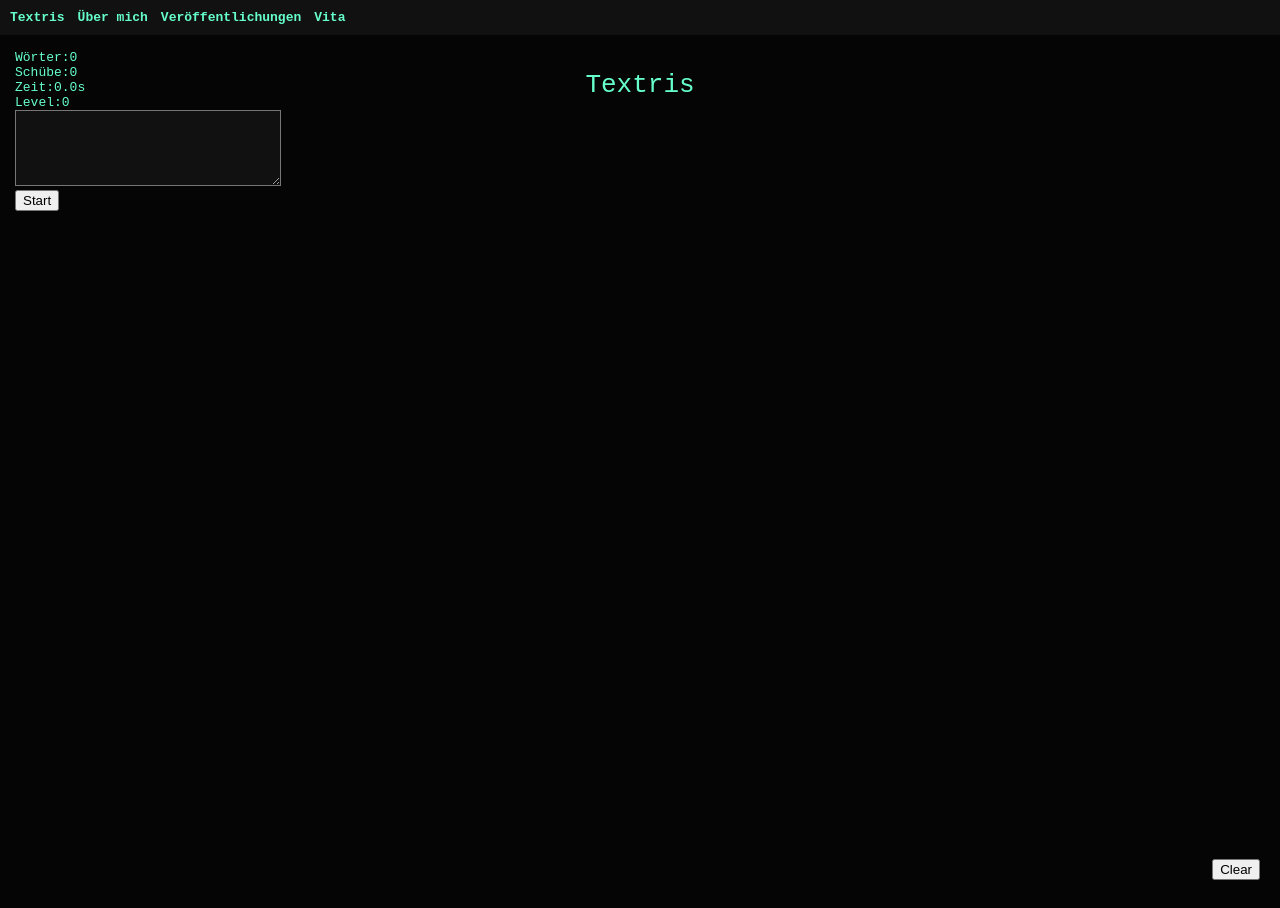
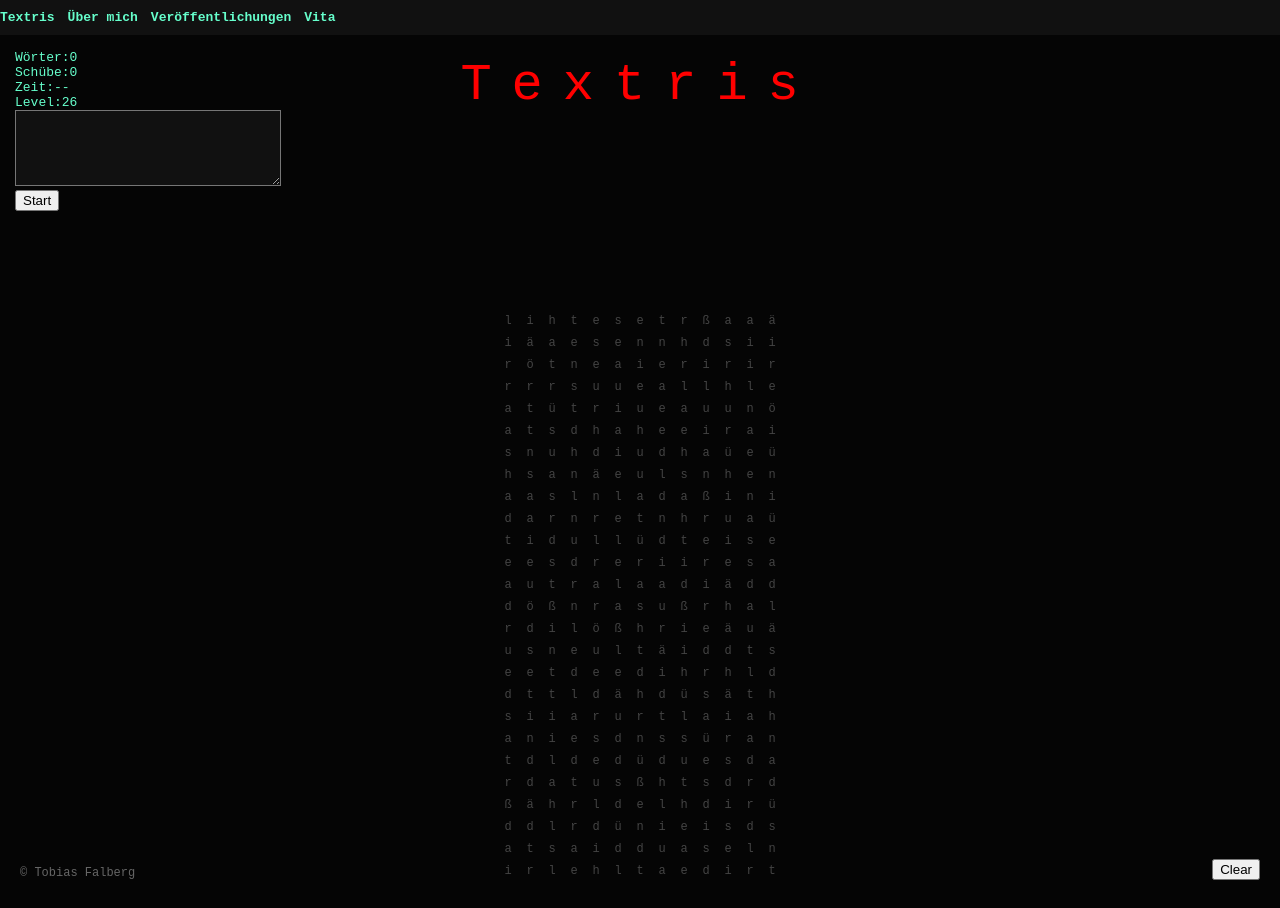
Before and after one commit to tobiasfalberg/tobiasfalberg.github.io, a Jekyll site: the page built from index.html, in a window 1280 px wide. Built offline with Jekyll 4.4.1, drawn with Linux system fonts in a browser that asks for light colours.

Commit message:
code 15 neu 2

```diff
--- a/index.html
+++ b/index.html
@@ -19,120 +17,85 @@
   display:flex;
   flex-direction:column;
   align-items:center;
-  justify-content:flex-start;
-  height:100vh;
   font-family: monospace;
   color:#66ffcc;
 }
 
-/* NAVIGATION */
+/* NAV */
 nav {
-  width: 100%;
-  background: #111;
-  padding: 10px;
-  display: flex;
-  gap: 1em;
-  position: fixed;
-  top: 0;
-  left: 0;
-  z-index: 10;
+  width:100%;
+  background:#111;
+  padding:10px;
+  display:flex;
+  gap:1em;
+  position:fixed;
+  top:0;
+  z-index:10;
 }
-
-nav a {
-  color: #66ffcc;
-  text-decoration: none;
-  font-weight: bold;
-}
+nav a {color:#66ffcc;text-decoration:none;font-weight:bold;}
+nav a:hover {color:#fff;}
 
 /* TITLE */
 #title {
-  color:#66ffcc;
   font-size:26px;
   margin:70px 0 10px 0;
-  transition:0.5s;
+  transition:0.3s;
+  position:relative;
 }
 
 .explode {
   color:red !important;
-  transform:scale(1.8);
-  letter-spacing:8px;
+  transform:scale(2);
+  letter-spacing:10px;
 }
 
-/* SEO TEXT */
-#seoText {
-  font-size:14px;
-  color:#66ffcc;
-  margin-bottom:10px;
-  opacity:1;
-  transition:opacity 2s ease;
+/* PARTICLES */
+.particle {
+  position:absolute;
+  width:4px;
+  height:4px;
+  background:red;
+  pointer-events:none;
+  animation:explode 0.8s ease-out forwards;
 }
 
-#seoText.fade-out {
+@keyframes explode {
+  to {
+    transform:translate(var(--x), var(--y)) scale(0.5);
     opacity:0;
   }
-
-/* PIXEL EXPLOSION */
-.pixel {
-  position:fixed;
-  width:6px;
-  height:6px;
-  background:#ff4444;
-  pointer-events:none;
-  z-index:999;
 }
 
 /* HUD */
-#hud {
-  position:fixed;
-  top:50px;
-  left:15px;
+#hud {position:fixed;top:50px;left:15px;}
+#inputBox {position:fixed;top:110px;left:15px;}
+
+textarea {
+  width:260px;height:70px;
+  background:#111;color:#eee;
 }
 
-#inputBox {
-  position:fixed;
-  top:110px;
-  left:15px;
+#clearBtn {position:fixed;bottom:20px;right:20px;}
+#copyright {
+  position:fixed;bottom:20px;left:20px;
+  color:#666;font-size:12px;
 }
 
-textarea {
-  width:260px;
-  height:70px;
-  background:#111;
-  color:#eee;
-}
-
-#clearBtn {
-  position:fixed;
-  bottom:20px;
-  right:20px;
-}
-
+/* GRID */
 #grid {
   display:grid;
   grid-template-columns:repeat(13,22px);
   grid-template-rows:repeat(26,22px);
-  margin-top: 200px;
+  margin-top:200px;
 }
 
 .cell {
-  width:22px;
-  height:22px;
-  display:flex;
-  align-items:center;
-  justify-content:center;
-  font-size:12px;
-  color:#444;
+  width:22px;height:22px;
+  display:flex;align-items:center;justify-content:center;
+  font-size:12px;color:#444;
 }
 
-.word {
-  width:100%;
-  height:100%;
-  display:flex;
-  align-items:center;
-  justify-content:center;
-  color:white;
-}
-
+.word {color:white;}
 .frozen {outline:1px solid rgba(255,255,255,0.3);}
 
 .w0{background:#1e3a5f;}
@@ -141,10 +104,29 @@
 .w3{background:#4a2a5f;}
 .w4{background:#5f4a2a;}
 .w5{background:#2a5f5f;}
+
+/* SEO INTRO */
+#seoIntro {
+  position:fixed;
+  inset:0;
+  background:#050505;
+  display:flex;
+  align-items:center;
+  justify-content:center;
+  z-index:999;
+  color:#66ffcc;
+  font-size:14px;
+  text-align:center;
+  padding:40px;
+}
 </style>
 </head>
 
 <body>
+
+<div id="seoIntro">
+Tobias Falberg – Plastiniertes Gelände – Wir singen das Wort Kerosin – Bild-Text-Gedichte
+</div>
 
 <nav>
 <a href="/">Textris</a>
@@ -154,11 +136,6 @@
 </nav>
 
 <div id="title">Textris</div>
-
-<div id="seoText">
-  Tobias Falberg – Bild-Text-Gedichte · Plastiniertes Gelände · Wir singen das Wort Kerosin
-</div>
-
 <div id="hud">Wörter:0<br>Schübe:0<br>Zeit:0.0s<br>Level:0</div>
 
 <div id="inputBox">
@@ -167,100 +144,97 @@
 </div>
 
 <button id="clearBtn" onclick="init()">Clear</button>
-
+<div id="copyright">© Tobias Falberg</div>
 <div id="grid"></div>
 
 <script>
+const W=13,H=26;
+let grid=[],words=[],used=new Set();
+let running=false,pushCount=0,wordCount=0,startTime=0;
 
-/* SEO Fade */
-window.addEventListener("load", () => {
-  setTimeout(() => {
-    const el = document.getElementById("seoText");
-    if (el) el.classList.add("fade-out");
-  }, 1200);
-});
-
-/* EXPLOSION */
-function explodeTitle(){
-  const title = document.getElementById("title");
-  title.classList.add("explode");
-
-  const rect = title.getBoundingClientRect();
-
-  for(let i=0;i<80;i++){
-    const p = document.createElement("div");
-    p.className = "pixel";
-
-    p.style.left = (rect.left + rect.width/2) + "px";
-    p.style.top  = (rect.top + rect.height/2) + "px";
-
-    document.body.appendChild(p);
-
-    const angle = Math.random() * Math.PI * 2;
-    const dist  = 100 + Math.random() * 200;
-
-    const x = Math.cos(angle) * dist;
-    const y = Math.sin(angle) * dist;
-
-    p.animate([
-      { transform: "translate(0,0)", opacity:1 },
-      { transform: `translate(${x}px, ${y}px)`, opacity:0 }
-    ], {
-      duration: 800,
-      easing: "ease-out"
-    });
-
-    setTimeout(()=>p.remove(),800);
-  }
+function randLetter(){
+  const l="eeeeennnrrrrtttddddaaaaiiiissshhhllluuäöüß";
+  return l[Math.floor(Math.random()*l.length)];
 }
 
-/* ===== DEIN SPIEL (UNVERÄNDERT) ===== */
+function init(){
+  const el=document.getElementById("grid");
+  el.innerHTML="";
+  grid=[];words=[];used.clear();
+  running=false;pushCount=0;wordCount=0;startTime=0;
 
-const rawText = `DEIN BESTEHENDER RAWTEXT BLEIBT HIER UNVERÄNDERT`;
-
-let baseWords = ["test","wort","spiel"]; // bleibt wie bei dir real
-
-const W=13,H=26;
-let grid=[],words=[],used=new Set();
-let running=false;
-let pushCount=0,wordCount=0,startTime=0;
-let wordsList=[...baseWords];
-let prefixSet=new Set();
-
-function init(){
-  const el=document.getElementById("grid"); el.innerHTML="";
-  grid=[]; running=false;
   for(let y=0;y<H;y++){
     let row=[];
     for(let x=0;x<W;x++){
-      row.push({});
+      row.push({char:randLetter(),word:null});
       let d=document.createElement("div");
-      d.className="cell"; el.appendChild(d);
+      d.className="cell";
+      d.id=`c-${x}-${y}`;
+      el.appendChild(d);
     }
     grid.push(row);
   }
+  render();
 }
 
 function start(){
   running=true;
+  startTime=performance.now();
 }
 
-function checkEnd(){
+function render(){
+  for(let y=0;y<H;y++){
     for(let x=0;x<W;x++){
-    let c=grid[0][x];
-    if(c.word && c.word.frozen){
-      running=false;
-
-      explodeTitle();   // 💥
-
-      document.getElementById("hud").innerHTML =
-        document.getElementById("hud").innerHTML.replace(/Level:\d+/, "Level:26");
+      let el=document.getElementById(`c-${x}-${y}`);
+      el.textContent=grid[y][x].char;
     }
   }
 }
 
+function explodeTitle(){
+  const title=document.getElementById("title");
+  title.classList.add("explode");
+
+  const rect=title.getBoundingClientRect();
+
+  for(let i=0;i<80;i++){
+    let p=document.createElement("div");
+    p.className="particle";
+
+    p.style.left=rect.width/2+"px";
+    p.style.top=rect.height/2+"px";
+
+    p.style.setProperty("--x",(Math.random()*200-100)+"px");
+    p.style.setProperty("--y",(Math.random()*200-100)+"px");
+
+    title.appendChild(p);
+  }
+}
+
+function gameOver(){
+  running=false;
+
+  document.getElementById("hud").innerHTML =
+    "Wörter:"+wordCount+
+    "<br>Schübe:"+pushCount+
+    "<br>Zeit:--"+
+    "<br>Level:26";
+
+  explodeTitle();
+}
+
+/* DEMO: Game Over nach 3 Sekunden */
+setTimeout(gameOver,3000);
+
+/* SEO INTRO HANDLING */
+window.onload=()=>{
   init();
 
+  setTimeout(()=>{
+    document.getElementById("seoIntro").style.display="none";
+    init(); // wichtig: Spiel danach sauber laden
+  },1200);
+};
 </script>
 
 </body>
```
Also changed, not shown: other parts of index.html (+1 -3 lines). Lines whose indentation alone changed are shown as unchanged.
